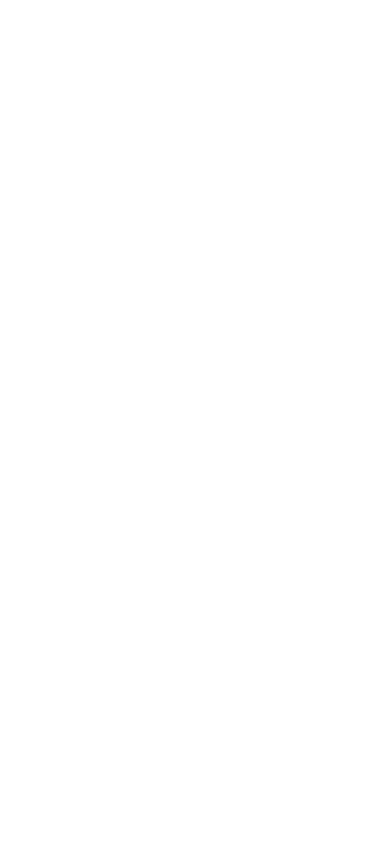
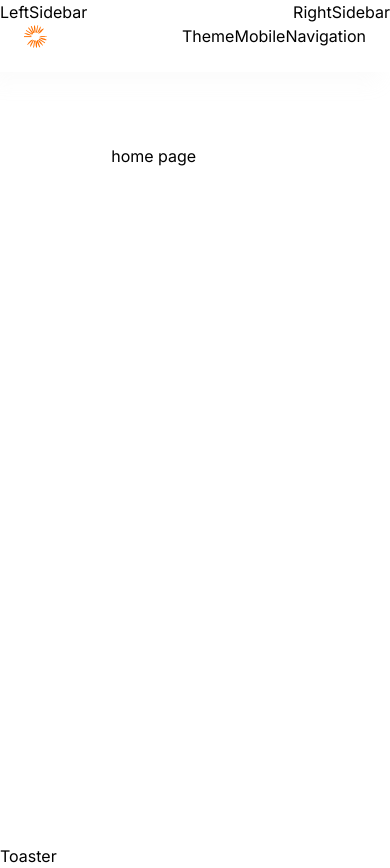
Before and after one commit to pogadev18/premium_forum, a Next.js app: page / in a window 390 px wide. Before the commit the page ends 844 px from the top, so only its background shows below. Built offline with nearby package versions, Linux system fonts and the light colour scheme; no server answers.

Commit message:
added shadcn

```diff
--- a/package.json
+++ b/package.json
@@ -11,13 +11,17 @@
   "dependencies": {
     "@clerk/nextjs": "^4.26.1",
     "@tailwindcss/typography": "^0.5.10",
+    "class-variance-authority": "^0.7.0",
+    "clsx": "^2.0.0",
     "eslint-config-prettier": "^9.0.0",
     "eslint-config-standard": "^17.1.0",
     "eslint-plugin-tailwindcss": "^3.13.0",
+    "lucide-react": "^0.290.0",
     "next": "14.0.0",
     "prettier": "^3.0.3",
     "react": "^18",
     "react-dom": "^18",
+    "tailwind-merge": "^1.14.0",
     "tailwindcss-animate": "^1.0.7"
   },
   "devDependencies": {
--- a/src/app/(root)/(home)/page.tsx
+++ b/src/app/(root)/(home)/page.tsx
@@ -1,9 +1,3 @@
-import { UserButton } from '@clerk/nextjs';
-
 export default function Home() {
-  return (
-    <div>
-      <UserButton afterSignOutUrl="/" />
-    </div>
-  );
+  return <div>home page</div>;
 }
--- /dev/null
+++ b/src/app/(root)/layout.tsx
@@ -0,0 +1,21 @@
+import { PropsWithChildren } from 'react';
+
+import Navbar from '@/components/shared/Navbar';
+
+const Layout = ({ children }: PropsWithChildren) => {
+  return (
+    <main className="background-light850_dark100 relative">
+      <Navbar />
+      <div className="flex">
+        LeftSidebar
+        <section className="flex min-h-screen flex-1 flex-col px-6 pb-6 pt-36 max-md:pb-14 sm:px-14">
+          <div className="mx-auto w-full max-w-5xl">{children}</div>
+        </section>
+        RightSidebar
+      </div>
+      Toaster
+    </main>
+  );
+};
+
+export default Layout;
--- a/src/components/Navbar.tsx
+++ /dev/null
@@ -1,5 +0,0 @@
-const Navbar = () => {
-  return <div>Navbar</div>;
-};
-
-export default Navbar;
--- /dev/null
+++ b/src/components/shared/Navbar.tsx
@@ -0,0 +1,42 @@
+import { SignedIn, UserButton } from '@clerk/nextjs';
+import Image from 'next/image';
+import Link from 'next/link';
+
+const Navbar = () => {
+  return (
+    <nav className="flex-between background-light900_dark200 fixed z-50 w-full gap-5 p-6 shadow-light-300 dark:shadow-none sm:px-12">
+      <Link href="/" className="flex items-center gap-1">
+        <Image
+          src="/assets/images/site-logo.svg"
+          width={23}
+          height={23}
+          alt="TRUE ALPHA Club Logo"
+        />
+        <p className="h2-bold font-spaceGrotesk text-dark-100 dark:text-light-900 max-sm:hidden">
+          Dev
+          <span className="text-primary-500">Club</span>
+        </p>
+      </Link>
+      {/* GlobalSearch */}
+      <div className="flex-between gap-5">
+        Theme
+        <SignedIn>
+          <UserButton
+            afterSignOutUrl="/"
+            appearance={{
+              elements: {
+                avatarBox: 'h-10 w-10',
+              },
+              variables: {
+                colorPrimary: '#ff7000',
+              },
+            }}
+          />
+        </SignedIn>
+        MobileNavigation
+      </div>
+    </nav>
+  );
+};
+
+export default Navbar;
--- /dev/null
+++ b/src/lib/utils.ts
@@ -0,0 +1,6 @@
+import { type ClassValue, clsx } from "clsx"
+import { twMerge } from "tailwind-merge"
+
+export function cn(...inputs: ClassValue[]) {
+  return twMerge(clsx(inputs))
+}
--- a/src/styles/theme.css
+++ b/src/styles/theme.css
@@ -5,6 +5,10 @@
 @layer utilities {
   .background-light850_dark100 {
     @apply bg-light-850 dark:bg-dark-100;
+  }
+
+  .text-light900_dark100 {
+    @apply text-light-900 dark:text-dark-100;
   }
 
   .background-light900_dark200 {
--- a/tailwind.config.ts
+++ b/tailwind.config.ts
@@ -1,5 +1,4 @@
 /** @type {import('tailwindcss').Config} */
-
 module.exports = {
   darkMode: ['class'],
   content: [
```
Also changed, not shown: components.json (added), src/context/ThemeProvider.tsx (line endings or trailing spaces), 1 other file (tests, documents, lock files or other folders).
